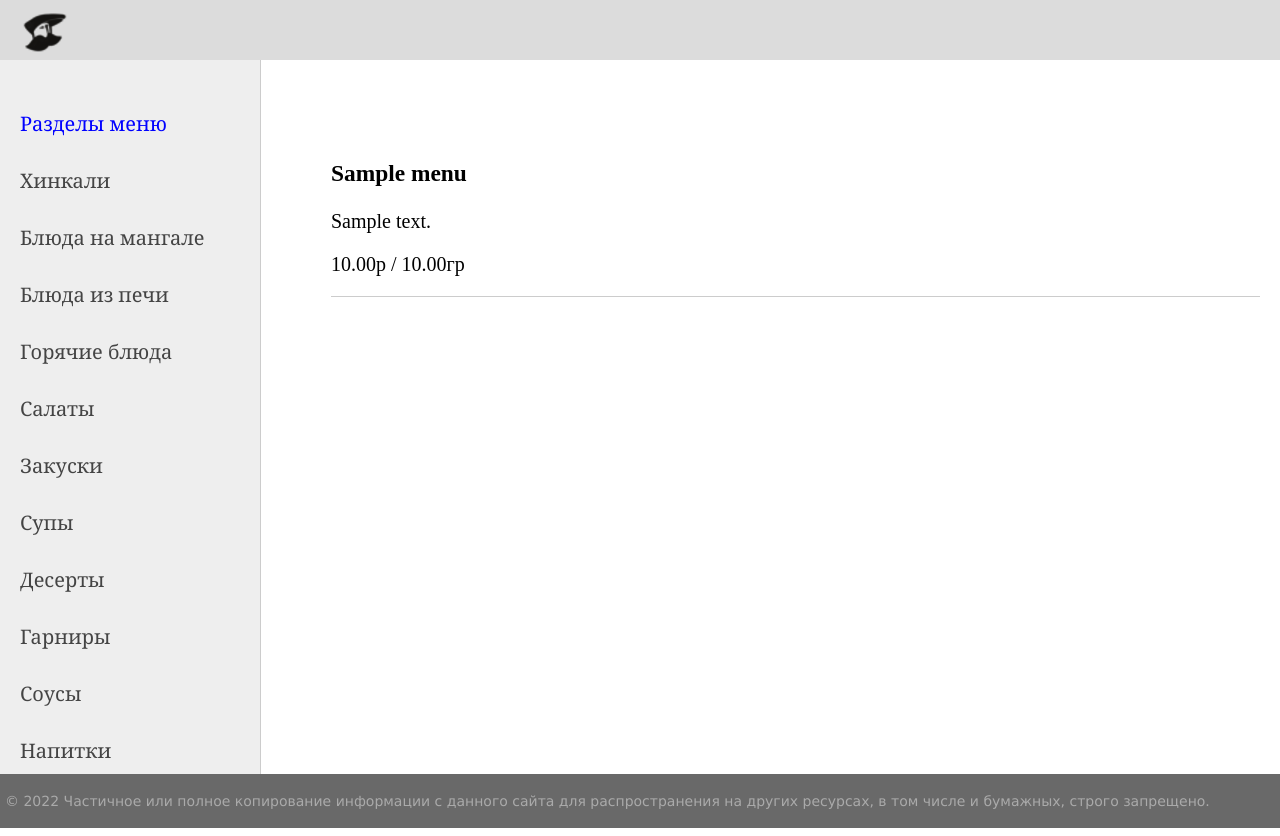
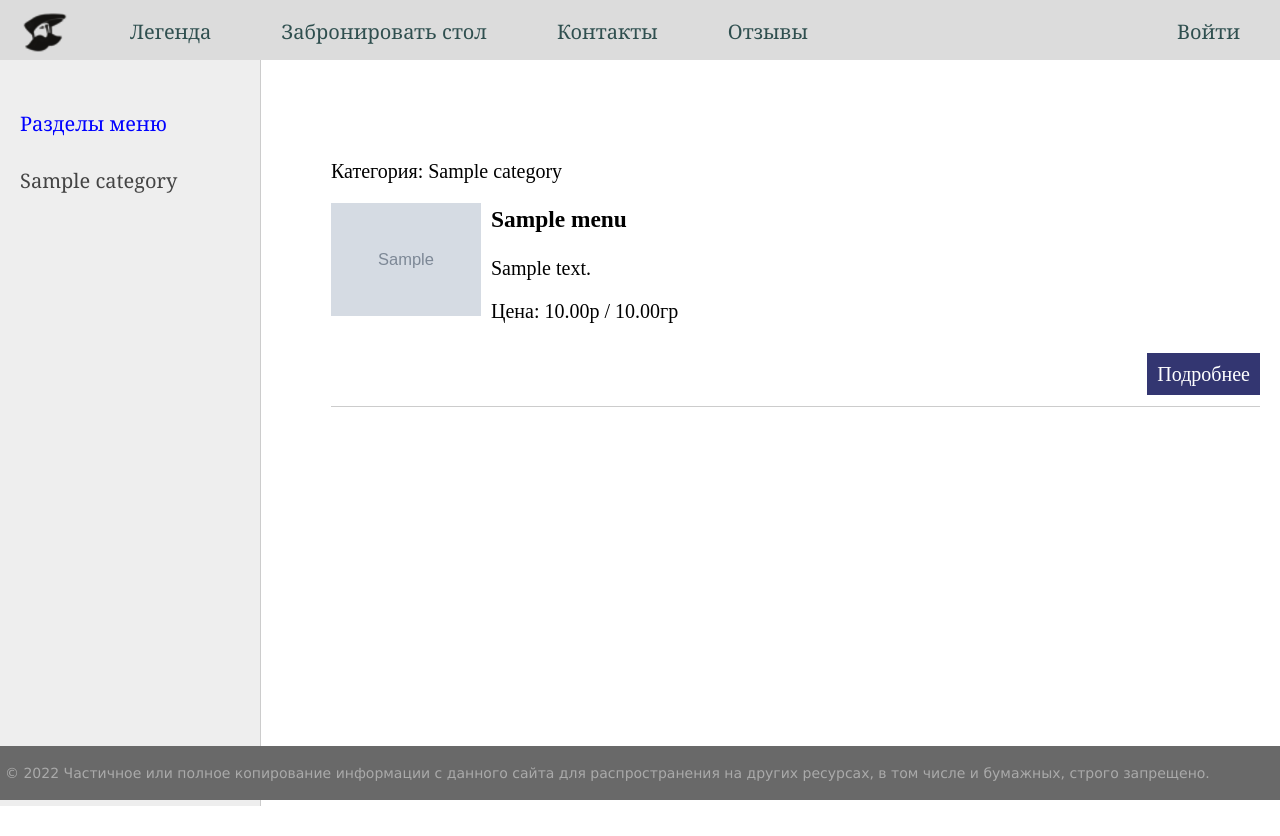
Before and after one commit to Fenomen377/restaurant, a Django app: page / in a window 1280 px wide. Run offline with Django 4.2, Linux system fonts and the light colour scheme; tables that the repository leaves empty hold one stand-in row (values such as "Sample post"); grey boxes marked "Sample" are stand-in pictures.

Commit message:
fixed templates

```diff
--- a/docker-compose.yml
+++ b/docker-compose.yml
@@ -1,7 +1,7 @@
 version: "3.9"
 services:
   db :
-    image: postgres
+    image: postgres:14
     volumes:
       - data:/var/lib/postgresql/data
     env_file:
--- a/menu/models.py
+++ b/menu/models.py
@@ -14,9 +14,23 @@
     def __str__(self):
         return self.name
 
+    def get_absolute_url(self):
+        return reverse('post', kwargs={'pots_id': self.pk})
+
+    class Meta:
+        verbose_name = 'Меню'
+        verbose_name_plural = 'Меню'
+
 
 class Category(models.Model):
     name = models.CharField(max_length=100, db_index=True, verbose_name='Категория')
 
     def __str__(self):
         return self.name
+
+    def get_absolute_url(self):
+        return reverse('category', kwargs={'category_id': self.pk})
+
+    class Meta:
+        verbose_name = "Категория"
+        verbose_name_plural = "Категория"
--- a/menu/templates/menu/base.html
+++ b/menu/templates/menu/base.html
@@ -17,7 +17,7 @@
 			<li class="logo"><a href="{% url 'home' %}"><div class="logo"></div></a></li>
 {% for m in menu %}
 	{% if not forloop.last %}
-			<li><a href="{% url m.url_name %}">{{m.title}}</a></li>
+			<li><a href="{% url m.url_name %}">{{ m.title }}</a></li>
 	{% else %}
 			<li class="last"><a href="{% url m.url_name %}">{{m.title}}</a></li>
 	{% endif %}
@@ -33,18 +33,19 @@
 <!-- Sidebar слева -->
 	<td valign="top" class="left-chapters">
 	<ul id="leftchapters">
-		<li class="selected">Разделы меню</li>
-		<li><a href="#">Хинкали</a></li>
-		<li><a href="#">Блюда на мангале</a></li>
-		<li><a href="#">Блюда из печи</a></li>
-        <li><a href="#">Горячие блюда</a></li>
-        <li><a href="#">Салаты</a></li>
-        <li><a href="#">Закуски</a></li>
-        <li><a href="#">Супы</a></li>
-        <li><a href="#">Десерты</a></li>
-        <li><a href="#">Гарниры</a></li>
-        <li><a href="#">Соусы</a></li>
-        <li><a href="#">Напитки</a></li>
+        {% if category_selected == 0 %}
+        <li class="selected">Разделы меню</li>
+        {% else %}
+        <li><a href="{% url 'home' %}">Разделы меню</a></li>
+        {% endif %}
+
+    {% for c in categorys %}
+    {% if c.pk == category_selected %}
+    <li class="selected">{{ c.name }}</li>
+    {% else %}
+    <li><a href="{{ c.get_absolute_url }}">{{ c.name }}</a></li>
+    {% endif %}
+    {% endfor %}
 	</ul>
 </td>
 <!-- Конец Sidebar'а -->
--- a/menu/templates/menu/index.html
+++ b/menu/templates/menu/index.html
@@ -3,11 +3,17 @@
 {% block content %}
 <ul class="list-articles">
 {% for p in posts %}
-    <li>
+    <li><div class="'article-panel">
+        <p class="'first">Категория: {{ p.category }}</p>
+    </div>
+{% if p.photo %}
+    <p><img class="img-article-left thumb" src="{{ p.photo.url }}"></p>
+{% endif %}
         <h3>{{ p.name }}</h3>
         <p>{{ p.description }}</p>
-        <p>{{ p.price }}р / {{ p.weight }}гр</p>
+        <p>Цена: {{ p.price }}р / {{ p.weight }}гр</p>
         <div class="clear"></div>
+        <p class="link-read-post"><a href="{% url 'post' p.pk %}">Подробнее</a></p>
     </li>
 {% endfor %}
 </ul>
--- a/menu/urls.py
+++ b/menu/urls.py
@@ -8,5 +8,7 @@
     path('', index, name='home'),
     path('contacts/', contacts, name='contacts'),
     path('reviews/', reviews, name='reviews'),
-    path('table_reservation/', table_reservation, name='table_reservation')
+    path('table_reservation/', table_reservation, name='table_reservation'),
+    path('post/<int:post_id>/', show_post, name='post'),
+    path('category/<int:category_id>/', show_category, name='category'),
     ]
--- a/menu/views.py
+++ b/menu/views.py
@@ -42,15 +42,11 @@
         return Response(data)
 
 
-# menu = ['Легенда', 'Меню', 'Забронировать стол', 'Контакты', 'Отзывы', 'Войти']
-
 menu = [{'title': "Легенда", 'url_name': 'legends'},
-        {'title': "Меню", 'url_name': 'menu'},
         {'title': "Забронировать стол", 'url_name': 'table_reservation'},
         {'title': "Контакты", 'url_name': 'contacts'},
         {'title': "Отзывы", 'url_name': 'reviews'},
-        {'title': "Войти", 'url_name': 'auth'}
-        ]
+        {'title': "Войти", 'url_name': 'auth'}]
 
 
 def pageNotFound(request, exception):
@@ -59,10 +55,14 @@
 
 def index(request):
     posts = Menu.objects.all()
+    categorys = Category.objects.all()
+
     context = {
         'posts': posts,
+        'categorys': categorys,
         'menu': menu,
-        'title': 'Главная - ГамарджобаГенацвале'
+        'title': 'Главная - ГамарджобаГенацвале',
+        'category_selected': 0,
     }
     return render(request, 'menu/index.html', context=context)
 
@@ -72,21 +72,11 @@
 
 
 def legends(request):
-    context ={
+    context = {
         'menu': menu,
         'title': 'Легенда'
     }
     return render(request, 'menu/legends.html', context=context)
-
-
-def menu(request):
-    posts = Menu.objects.all()
-    context = {
-        'posts': posts,
-        'menu': menu,
-        'title': 'Меню'
-    }
-    return render(request, 'menu/index.html', context=context)
 
 
 def contacts(request):
@@ -99,3 +89,21 @@
 
 def table_reservation(request):
     return HttpResponse('Бронирование столика')
+
+
+def show_post(request, post_id):
+    return HttpResponse(f'Отображение блюда с id={post_id}')
+
+
+def show_category(request, category_id):
+    posts = Menu.objects.filter(category_id=category_id)
+    categorys = Category.objects.all()
+
+    context = {
+        'posts': posts,
+        'categorys': categorys,
+        'menu': menu,
+        'title': 'Отображение по категориям',
+        'category_selected': category_id,
+    }
+    return render(request, 'menu/index.html', context=context)
--- a/restaurant/settings.py
+++ b/restaurant/settings.py
@@ -122,7 +122,7 @@
 # Static files (CSS, JavaScript, Images)
 # https://docs.djangoproject.com/en/4.1/howto/static-files/
 
-STATIC_URL = 'static/'
+STATIC_URL = '/static/'
 STATIC_ROOT = os.path.join(BASE_DIR, 'static')
 STATICFILES_DIRS = []
 
--- a/restaurant/urls.py
+++ b/restaurant/urls.py
@@ -34,7 +34,7 @@
     path('', include('menu.urls')),
     ]
 urlpatterns += router.urls
-
+urlpatterns += static(settings.MEDIA_URL, document_root = settings.MEDIA_ROOT)
 # if settings.DEBUG:
 #     urlpatterns += static(settings.MEDIA_URL, document_root=settings.MEDIA_ROOT)
 
```
Also changed, not shown: media/photos/2022/11/03/баранина_по-батумски.jpg (added), media/photos/2022/11/03/индаури.jpg (added), media/photos/2022/11/03/портохали.jpg (added), media/photos/2022/11/03/саамо.jpg (added).
